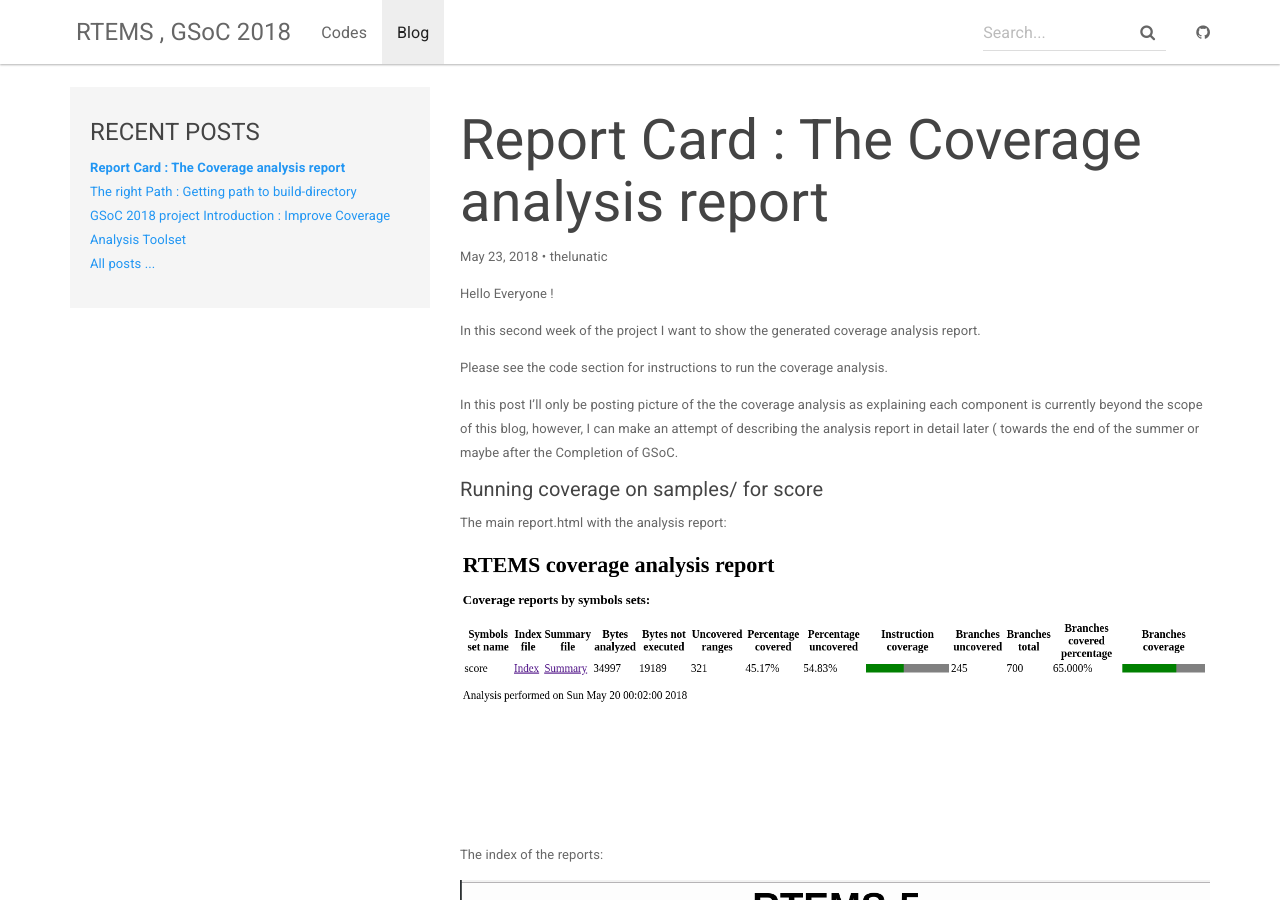
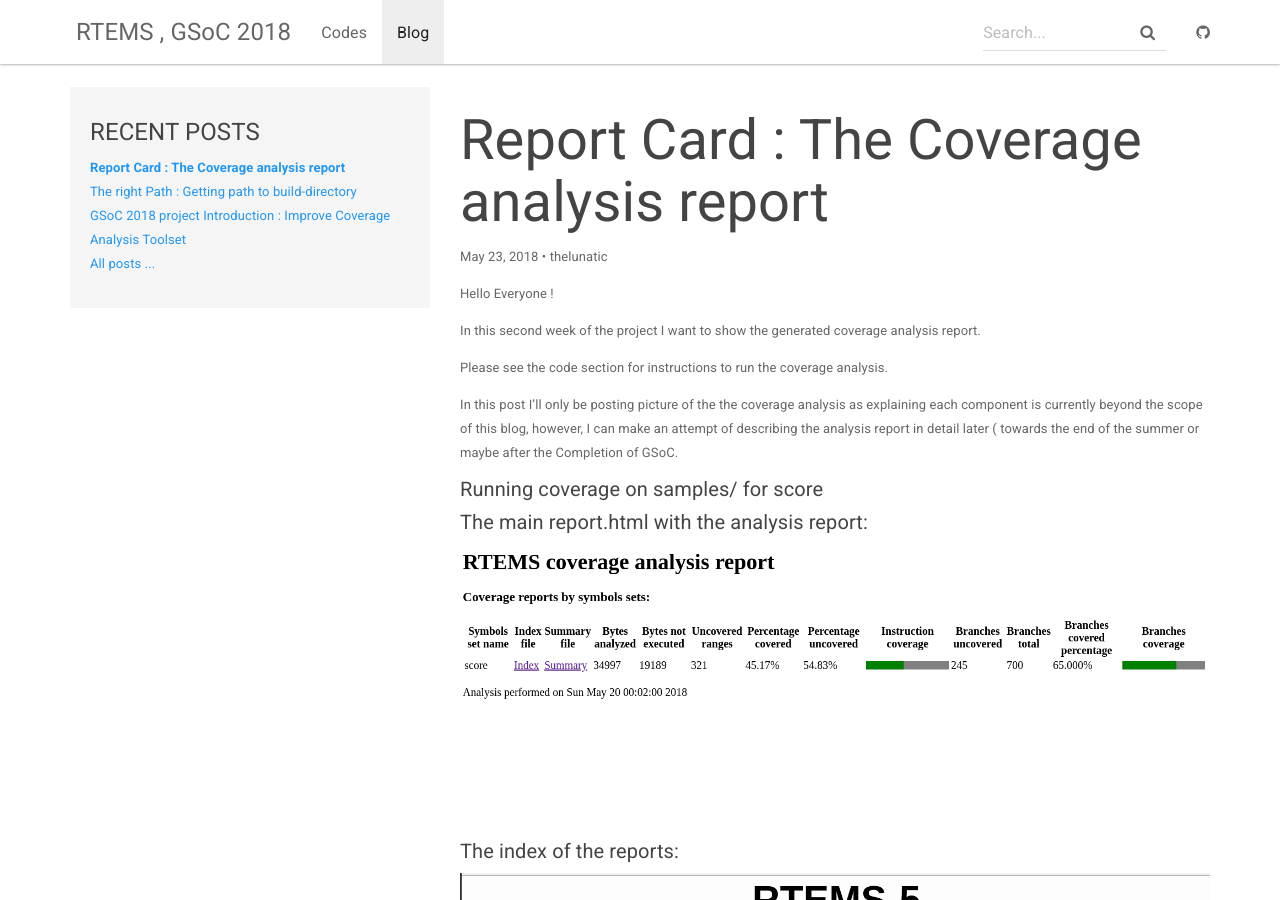
Before and after one commit to thelunatic/rtems_gsoc18, a Jekyll site: the page built from _posts/2018-05-23-coverage-report.md, in a window 1280 px wide and 900 px high. Built offline with Jekyll 4.4.1, drawn with Linux system fonts in a browser that asks for light colours; nearby versions of some CDN libraries; comment, search, counter and statistics services are not loaded.

```diff
--- a/_posts/2018-05-23-coverage-report.md
+++ b/_posts/2018-05-23-coverage-report.md
@@ -19,18 +19,18 @@ later ( towards the end of the summer or maybe after the Completion of GSoC.
 
 ##### Running coverage on samples/ for score
 
-The main report.html with the analysis report:
+##### The main report.html with the analysis report:
 
 ![report.html](http://thelunatic.github.io/rtems_gsoc18/img/analysis.png)
 
-The index of the reports:
+##### The index of the reports:
 
 ![index.html](http://thelunatic.github.io/rtems_gsoc18/img/index.png)
 
-The detailed coverage report :
+##### The detailed coverage report :
 
 ![coverage-report.html](http://thelunatic.github.io/rtems_gsoc18/img/cov-report.png)
 
-The branch Coverage report:
+##### The branch Coverage report:
 
 ![branch-coverage](http://thelunatic.github.io/rtems_gsoc18/img/branch-report.png)
```
